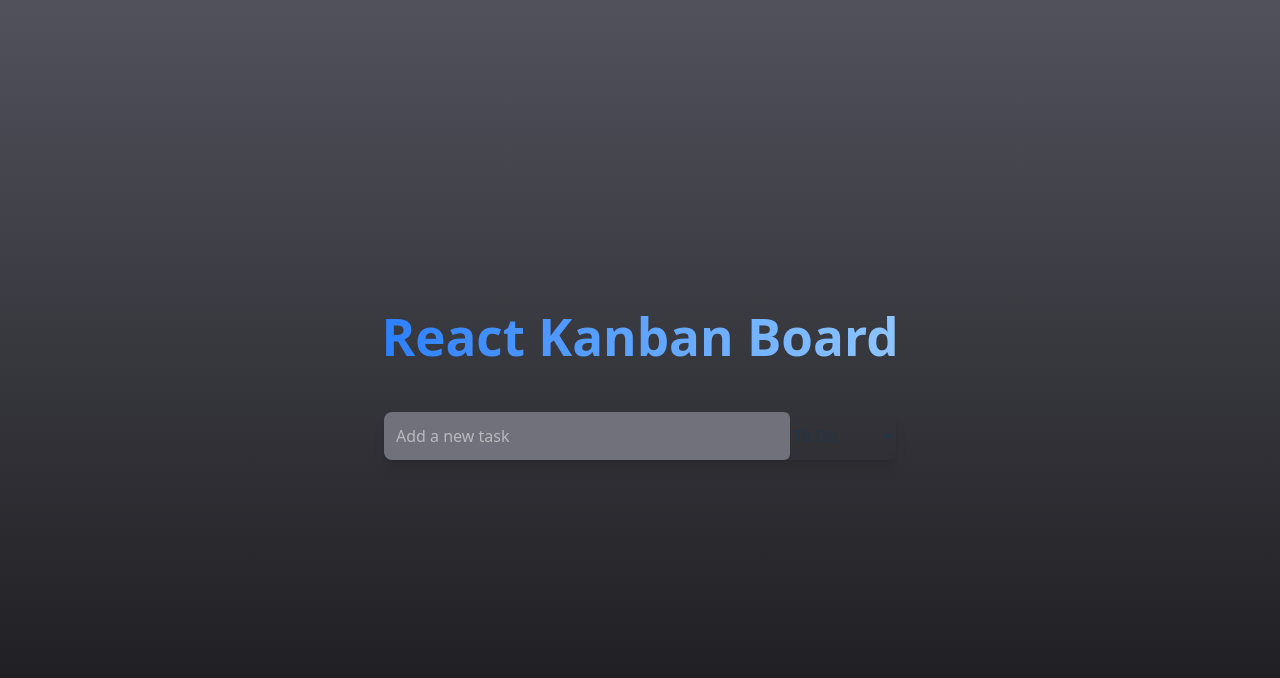
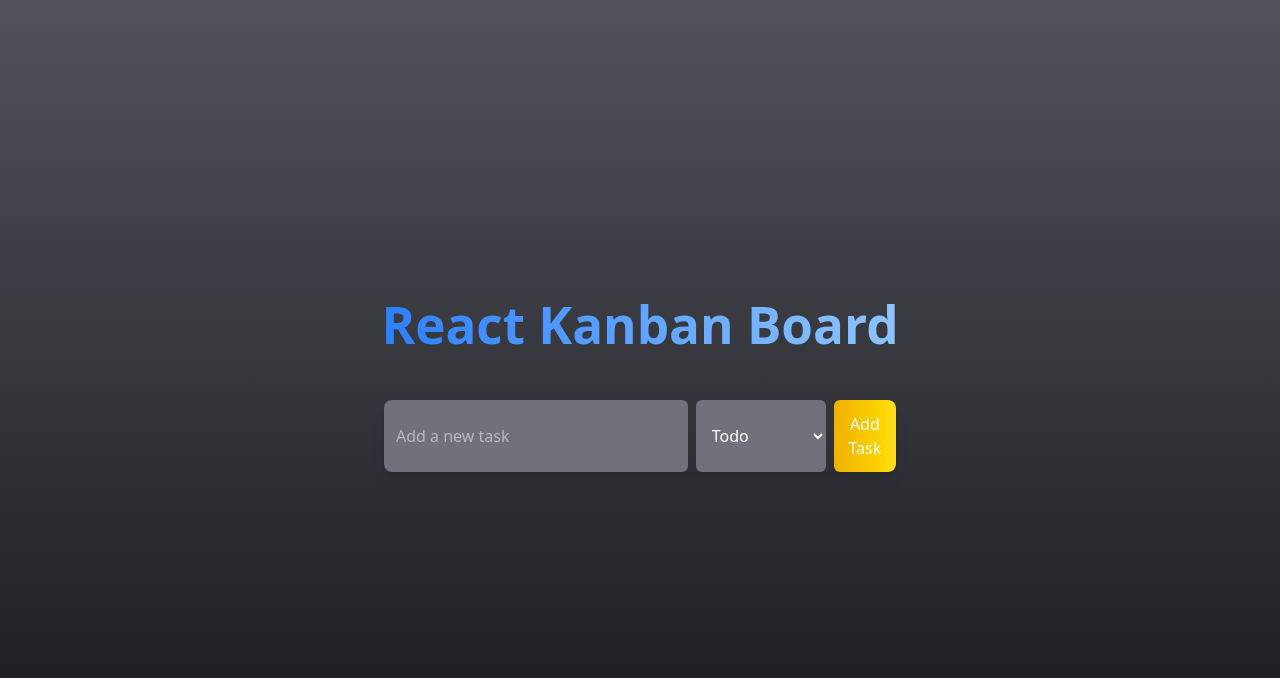
Before and after one commit to Hiroyuki-Ishige/kanbanBoardArrange, a React (Vite) app: page / in a window 1280 px wide. Shown: the top 678 px of the page. Built offline with nearby package versions, Linux system fonts and the light colour scheme.

Commit message:
Add KanbanBoard React app

```diff
--- a/src/App.tsx
+++ b/src/App.tsx
@@ -95,18 +95,24 @@ function App() {
 
   return (
     <>
-      {/* <div style={{ textAlign: "center" }}>Hello Ishige!!</div>
-      <div style={{ textAlign: "center" }}>{columns.todo.items.map(item => <div key={item.id}>{item.content}</div>)}</div> */}
+      {/* div for whole screen */}
+      <div className='p-6 w-full min-h-screen bg-gradient-to-b from-zinc-600 to-zinc-900 flex items-center justify-center'>
 
-      <div className='p-6 w-full min-h-screen bg-gradient-to-b from-zinc-600 to-zinc-900 flex items-center justify-center'>
+        {/* div to contain the logo "React Kanban Board" and input box */}
         <div className='flex items-center justify-center flex-col gap-4 w-full max-w-6xl'>
+          {/* Logo */}
           <h1 className='text-6xl font-bold mb-8 text-transparent bg-clip-text bg-gradient-to-r from-blue-500 to-blue-300'>React Kanban Board</h1>
 
+          {/*div for input box, selection, add button*/}
           <div className="mb-8 flex w-full max-w-lg shadow-lg rounded-lg overflow-hidden">
-            <input type="text" value={newTask}
+
+            {/* input box */}
+            <input value={newTask}
+              className='flex-grow bg-zinc-500 rounded-md p-3 w-full text-white'
+              type="text"
               onChange={(e) => setNewTask(e.target.value)}
               placeholder='Add a new task'
-              className='flex-grow bg-zinc-500 rounded-md p-3 w-full text-white'
+
               onKeyDown={(e) => {
                 if (e.key === "Enter") {
                   addNewTask();
@@ -114,11 +120,24 @@ function App() {
               }}
             />
 
-            <select value={activeColumns} onChange={(e) => setActiveColumns(e.target.value as "todo" | "inProgress" | "done")} id="">
-              <option value="todo">To Do</option>
-              <option value="inProgress">In Progress</option>
-              <option value="done">Done</option>
+            {/* Select box for choosing column */}
+            <select value={activeColumns}
+              className='p-3 bg-zinc-500 text-white border-0 border-zinc-600 rounded-md ml-2'
+            >
+
+              {Object.keys(columns).map((columnId) => (
+                <option key={columnId} value={columnId}>
+                  {columns[columnId as keyof typeof columns].name}
+                </option>
+              ))}
+
             </select>
+
+            {/* add button */}
+            <button className='p-3 ml-2 rounded-md text-white font-medium bg-gradient-to-r from-yellow-500 to-yellow-300 hover:from-yellow-500 hover:to-amber-500 transition-all duration-500 cursor-pointer'
+              onClick={addNewTask}>
+              Add Task
+            </button>
 
           </div>
         </div>
@@ -129,3 +148,5 @@ function App() {
 }
 
 export default App
+
+//TODO studay <select/> from line 115
--- a/src/index.css
+++ b/src/index.css
@@ -47,7 +47,7 @@ h1 {
   line-height: 1.1;
 }
 
-button {
+/* button {
   border-radius: 8px;
   border: 1px solid transparent;
   padding: 0.6em 1.2em;
@@ -57,7 +57,7 @@ button {
   background-color: #1a1a1a;
   cursor: pointer;
   transition: border-color 0.25s;
-}
+}  */
 button:hover {
   border-color: #646cff;
 }
@@ -74,7 +74,7 @@ button:focus-visible {
   a:hover {
     color: #747bff;
   }
-  button {
+  /* button {
     background-color: #f9f9f9;
-  }
+  } */
 }
```
